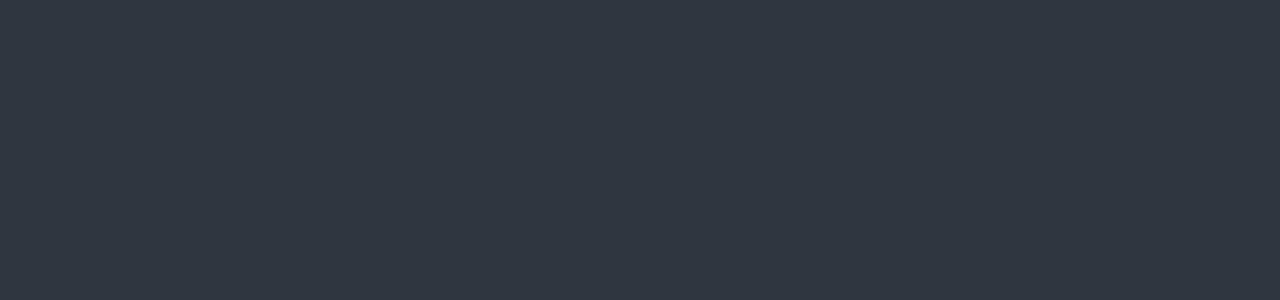
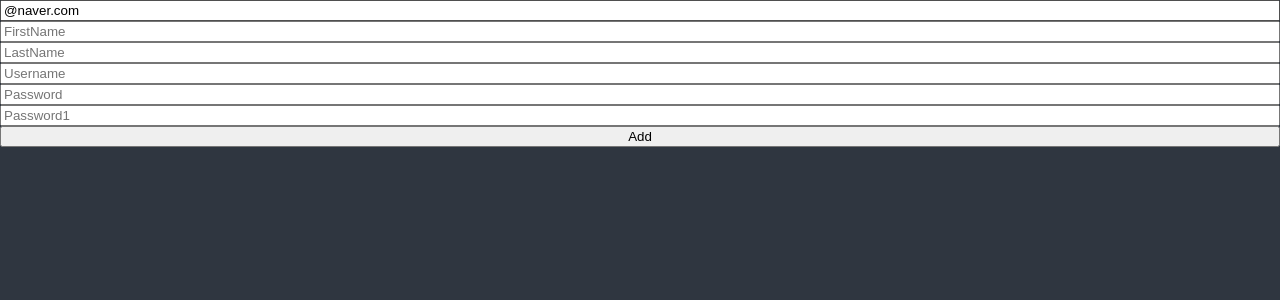
Before and after one commit to kyumin1227/react-masterclass-recap, a React (Vite) app: page / in a window 1280 px wide. Shown: the top 300 px of the page. Built offline with nearby package versions, Linux system fonts and the light colour scheme.

Commit message:
#6.9: react-hook-form

```diff
--- a/package.json
+++ b/package.json
@@ -20,6 +20,7 @@
     "react-apexcharts": "^1.6.0",
     "react-dom": "^18.3.1",
     "react-helmet": "^6.1.0",
+    "react-hook-form": "^7.53.2",
     "react-query": "^3.39.3",
     "react-router-dom": "^7.0.1",
     "recoil": "^0.7.7",
--- /dev/null
+++ b/src/pages/ToDoList.tsx
@@ -0,0 +1,101 @@
+import React, { useState } from "react";
+import { useForm } from "react-hook-form";
+
+// const ToDoList = () => {
+//   const [toDo, setTodo] = useState("");
+//   const onChange = (e: React.FormEvent<HTMLInputElement>) => {
+//     const {
+//       currentTarget: { value },
+//     } = e;
+//     setTodo(value);
+//   };
+
+//   const onSubmit = (e: React.FormEvent<HTMLFormElement>) => {
+//     e.preventDefault();
+//     console.log(toDo);
+//   };
+
+//   return (
+//     <div>
+//       <form onSubmit={onSubmit}>
+//         <input onChange={onChange} placeholder="Write a to do" value={toDo} />
+//         <button>Add</button>
+//       </form>
+//     </div>
+//   );
+// };
+
+interface IForm {
+  email: string;
+  firstName: string;
+  lastName: string;
+  username: string;
+  password: string;
+  password1: string;
+  extraError?: string;
+}
+
+const ToDoList = () => {
+  const { register, watch, handleSubmit, formState, setError } = useForm<IForm>({
+    defaultValues: { email: "@naver.com" },
+  });
+  // form의 모든 값이 정상인 경우에만 실행
+  const onValid = (data: IForm) => {
+    if (data.password !== data.password1) {
+      setError("password1", { message: "Password not match" }, { shouldFocus: true });
+    }
+    // setError("extraError", { message: "Server offline" });
+  };
+  // console.log(watch());
+  console.log(formState.errors);
+
+  return (
+    <div>
+      <form onSubmit={handleSubmit(onValid)} style={{ display: "flex", flexDirection: "column" }}>
+        <input
+          {...register("email", {
+            required: "Email is required",
+            pattern: {
+              value: /^[A-Za-z0-9._%+-]+@naver.com$/,
+              message: "Only naver.com email allowed",
+            },
+          })}
+          placeholder="Email"
+        />
+        <span>{formState.errors?.email?.message}</span>
+        <input
+          {...register("firstName", {
+            required: "Firstname is required",
+            validate: {
+              noKyumin: (value) => (value.includes("kyumin") ? "No kyumin allowed" : true),
+              noNico: (value) => (value.includes("nico") ? "No nico allowed" : true),
+            },
+          })}
+          placeholder="FirstName"
+        />
+        <span>{formState.errors?.firstName?.message}</span>
+        <input {...register("lastName", { required: "Lastname is required" })} placeholder="LastName" />
+        <span>{formState.errors?.lastName?.message}</span>
+        <input {...register("username", { required: "Username is required", minLength: 10 })} placeholder="Username" />
+        <span>{formState.errors?.username?.message}</span>
+        <input {...register("password", { required: "Password is required", minLength: 5 })} placeholder="Password" />
+        <span>{formState.errors?.password?.message}</span>
+        <input
+          {...register("password1", {
+            required: "Password1 is required",
+            minLength: {
+              value: 5,
+              message: "Password must have at least 5 characters",
+            },
+          })}
+          placeholder="Password1"
+        />
+        <span>{formState.errors?.password1?.message}</span>
+        <button>Add</button>
+        <span>{formState.errors?.extraError?.message}</span>
+      </form>
+    </div>
+  );
+};
+
+export default ToDoList;
```
Also changed, not shown: src/Router.tsx (+7 -0 lines), 1 other file (tests, documents, lock files or other folders).
